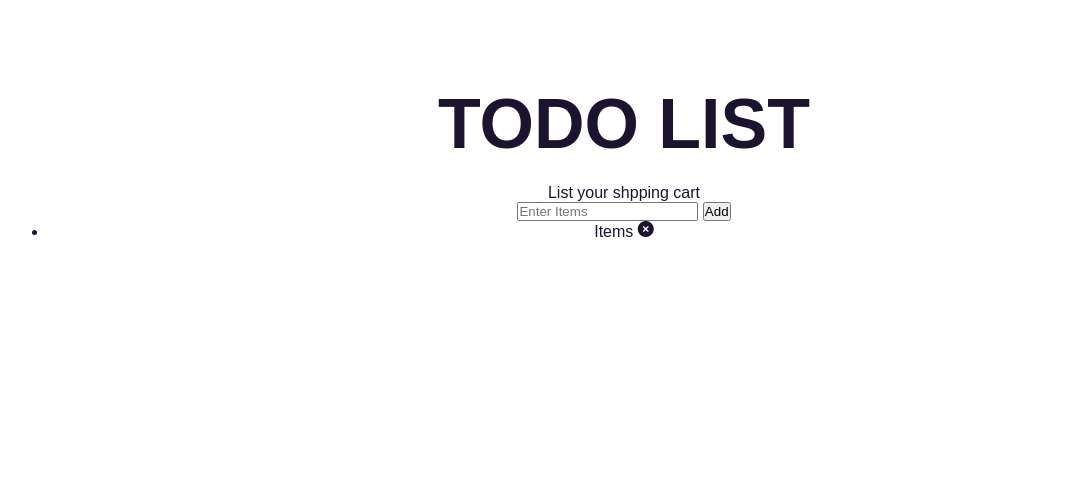
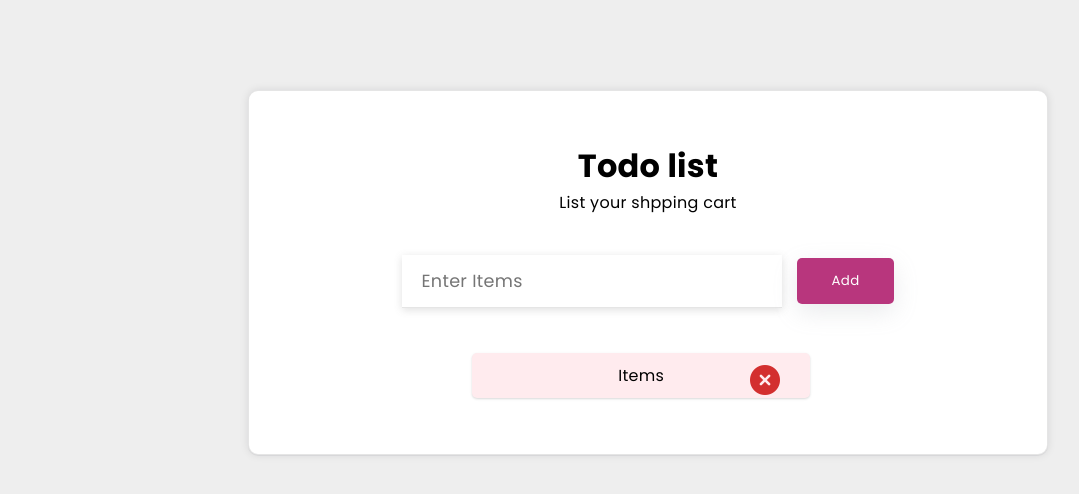
Before and after one commit to mdkaiyum75/Todo_list, a plain HTML site: page index.html in a window 1280 px wide. Shown: the whole page, without its empty margins (16-1095 px from the left). Drawn offline with nearby package versions, Linux system fonts and the light colour scheme.

Commit message:
Update style.css

```diff
--- a/style.css
+++ b/style.css
@@ -1,38 +1,183 @@
 * {
-    margin:0;
-    padding:0;
-    box-sizing:border-box;
     font-family: sans-serif;
+    box-sizing: border-box;
+    margin: 0;
+    padding: 0;
+    font-family: 'Poppins', sans-serif;
+    letter-spacing: 0.3px;
 }
-
 body {
-    padding:5%;
-    color: #1c132f;
-    text-align: center;
+    background-color: #eee;
+    display: flex;
+    align-items: center;
+    justify-content: center;
 }
-
-h1{
-    font-size: 70px;
-    text-transform: uppercase;
-    padding: 20px;
-
-}
-h2 {
-    padding: 20px;
-    font-size:40px;
-
-}
-h3 {
-    padding:10px;
+#todo-app {
+    width: 90%;
+    margin-left: 5%;
+    height: fit-content;
+    background-color: #eee;
+    padding: 2% 5%;
+    display: flex;
+    align-items: center;
+    justify-content: center;
+    flex-direction: column;
 
 }
 
-input[type=color] {
-    margin:20px;
-    width: 50px;
-    height: 50px;
-    border:none;
-    outline:none;
-    margin-top: 50px;
+.flex-container {
+    width: 50rem;
+    background-color: #fff;
+    border-radius: 10px;
+    border: 1px solid rgba(0,0,0,0.1);
+    padding: 4%;
+    margin-right: 1rem;
+    margin-top: 4rem; box-shadow: rgba(17, 17, 26, 0.05) 0px 1px 0px, rgba(17, 17, 26, 0.1) 0px 0px 8px;    display: flex;
+    align-items: center;
+    flex-direction: column;
+    align-items: center;
+    flex-wrap: wrap;
+}
+
+.top-texts {
+    text-align: center;
+    padding: 10px;
+}
+
+
+.inputs {
+    margin: 10px;
+    padding: 20px;
+    display: flex;
+    align-items: center;
+    justify-content: center;
+    text-align: center;
 
 }
+input {
+    font-size: 1.1rem;
+    padding: 13px 20px;
+    outline: none;
+    border: none;
+    font-style: 400;
+    border-bottom: 1px solid rgba(0,0,0,0.1);
+    box-shadow: rgba(99, 99, 99, 0.2) 0px 2px 8px 0px;
+    margin-right: 15px;
+    transition: 0.8s cubic-bezier(0.075, 0.82, 0.165, 1);
+}
+
+
+#enter {
+    padding: 13px 35px;
+    background-color: #ac1467da;
+    border-radius: 5px;
+    border: none;
+    outline: none;
+    color: white;
+    cursor: pointer;
+    box-shadow: rgba(149, 157, 165, 0.2) 0px 8px 24px;
+    transition: 0.3s all;
+}
+
+#enter:hover {
+    box-shadow: rgba(0, 0, 0, 0.16) 0px 1px 4px;
+    background-color: #8a1053da;
+
+}
+ul {
+    width: 23.5rem;
+    margin-left: 1.5rem;
+    padding: 10px 0;
+    border-radius: 5px;
+    display: flex;
+    align-items: center;
+    justify-content: center;
+    flex-wrap: wrap;
+}
+
+li {
+    position: relative;
+    list-style-type: none;
+    text-align: center;
+    display: block;
+    width: 100%;
+
+    padding: 10px;
+    background-color: #FFEBEE;
+    text-decoration: none;
+    margin: 5px 0;
+    margin-right: 10%;
+    border-radius: 5px;
+    box-shadow: rgba(0, 0, 0, 0.1) 0px 1px 3px 0px, rgba(0, 0, 0, 0.06) 0px 1px 2px 0px;
+    transition: 0.4s all;
+}
+
+
+.done {
+
+    text-decoration: line-through;
+}
+
+.remove {
+    display: none;
+}
+
+
+.fi {
+    position: absolute;
+    color:#D32F2F;
+    right: 30px;
+    font-size: 30px;
+    cursor: pointer;
+    z-index: 999;
+}
+
+@media screen and (max-width:800px) {
+    .flex-container {
+        width: 35rem;
+        padding: 2%;
+    }
+    ul {
+        width: 15rem;
+    }
+}
+@media screen and (max-width:600px) {
+
+    .flex-container{
+        width: 20rem;
+    }
+
+    .inputs {
+        display: block;
+        padding: 0;
+        margin: 5px;
+        font-size: 1rem;
+
+    }
+
+    .input {
+        width: 100%;
+
+    }
+    #enter {
+        margin: 10px;
+    }
+
+    .top-texts {
+        padding: 20px;
+    }
+}
+
+@media screen and (min-width:1400px){
+    body {
+        font-size: 1.3rem;
+    }
+
+    .flex-container {
+        width: 65rem;
+    }
+
+    .top-texts {
+        padding: 10px;
+    }
+}
```
